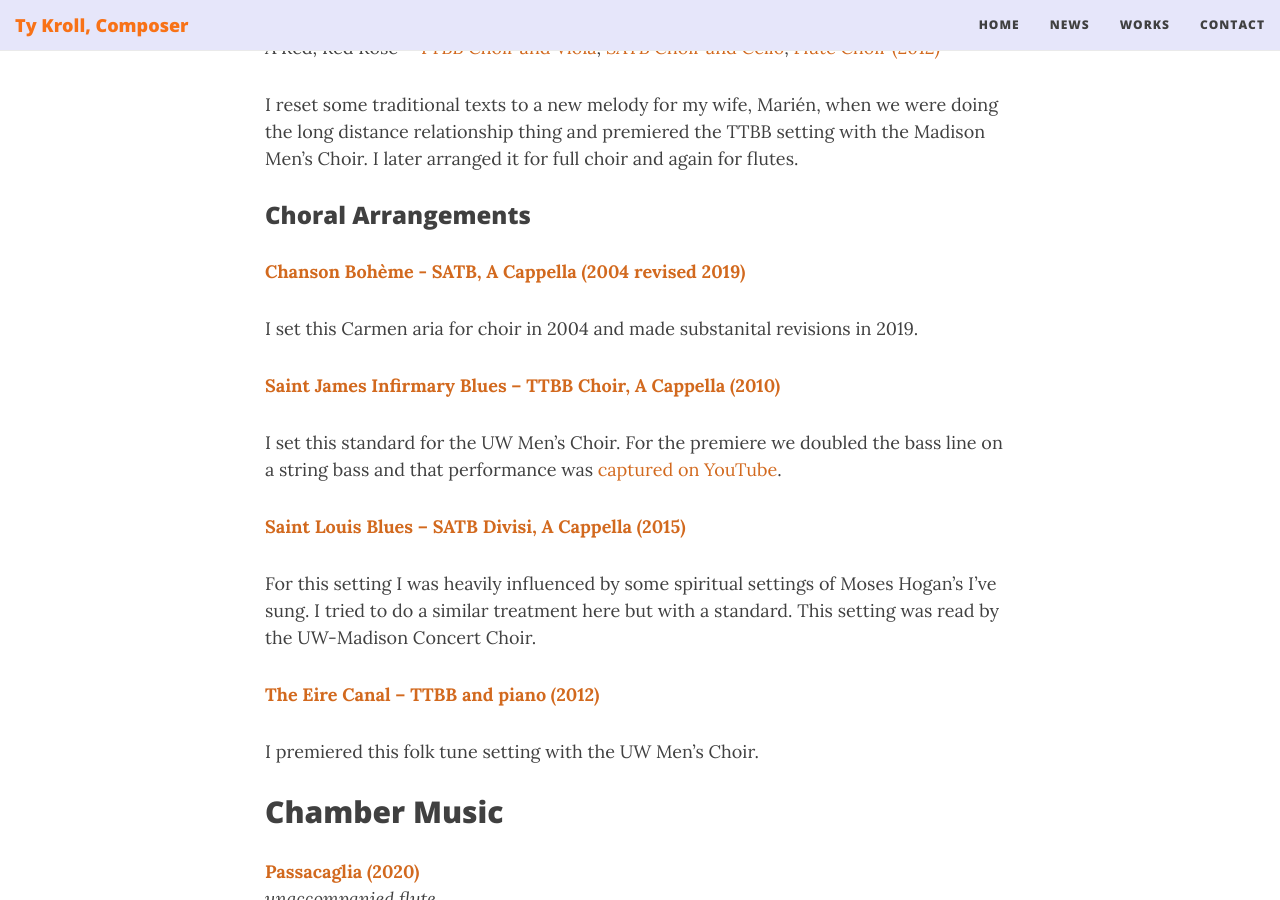
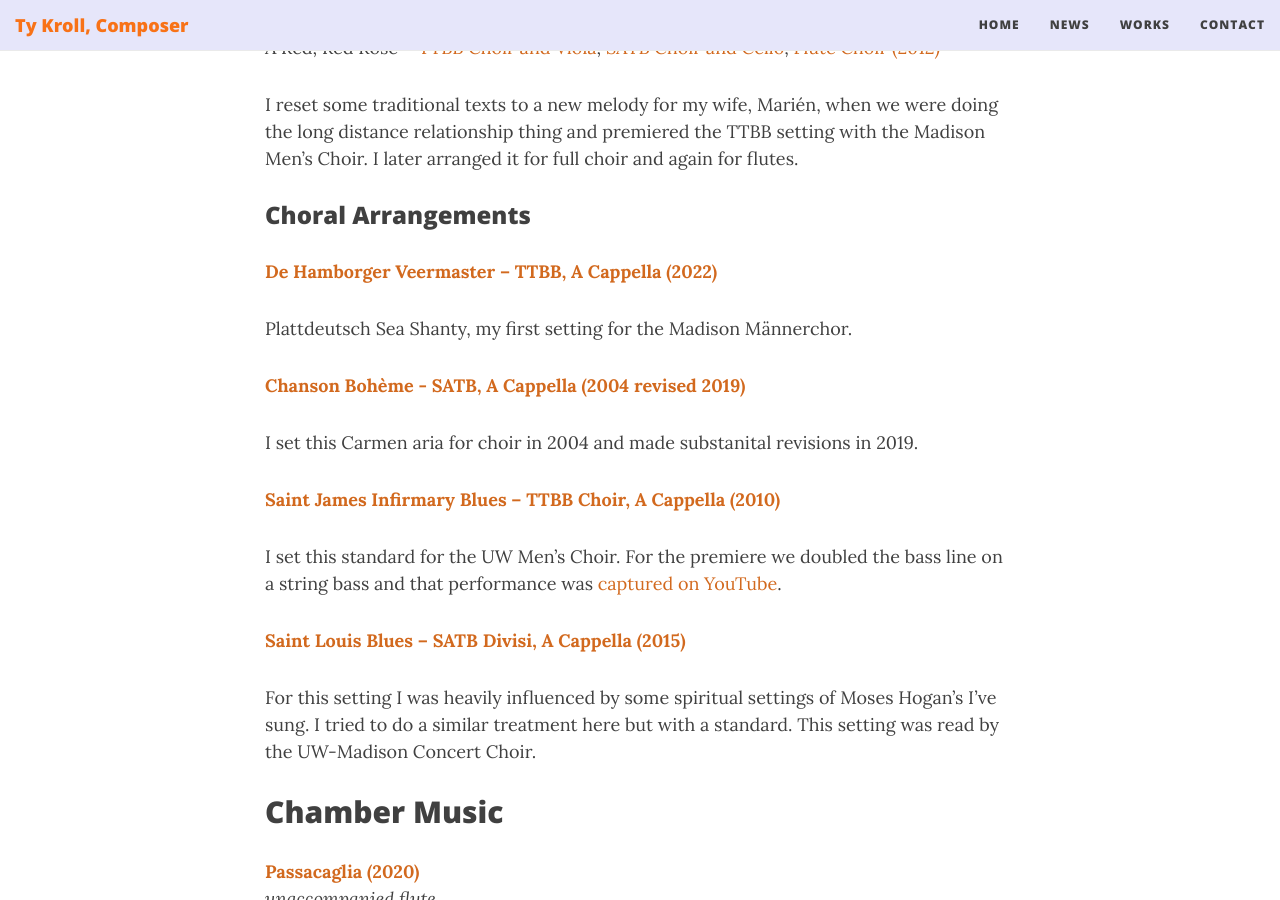
Before and after one commit to ctrueden/tykroll.com, a Jekyll site: the page built from works.md, in a window 1280 px wide and 900 px high, scrolled down 3204 px. Built offline with Jekyll 4.4.1, drawn with Linux system fonts in a browser that asks for light colours; nearby versions of some CDN libraries.

Commit message:
Update works.md

```diff
--- a/works.md
+++ b/works.md
@@ -76,6 +76,10 @@ I reset some traditional texts to a new melody for my wife, Marién, when we wer
 
 ### Choral Arrangements
 
+__[De Hamborger Veermaster – TTBB, A Cappella (2022)](https://www.musicnotes.com/sheetmusic/mtd.asp?ppn=MN0276332)__
+
+Plattdeutsch Sea Shanty, my first setting for the Madison Männerchor.
+
 __[Chanson Bohème - SATB, A Cappella (2004 revised 2019)](https://www.musicnotes.com/sheetmusic/mtd.asp?ppn=MN0201262)__
 
 I set this Carmen aria for choir in 2004 and made substanital revisions in 2019.
@@ -88,10 +92,6 @@ __[Saint Louis Blues – SATB Divisi, A Cappella (2015)](https://www.musicnotes.
 
 For this setting I was heavily influenced by some spiritual settings of Moses Hogan’s I’ve sung. I tried to do a similar treatment here but with a standard. This setting was read by the UW-Madison Concert Choir.
 
-__[The Eire Canal – TTBB and piano (2012)](https://www.musicnotes.com/sheetmusic/mtd.asp?ppn=MN0107110)__
-
-I premiered this folk tune setting with the UW Men’s Choir.
-
 ## Chamber Music
 
 __[Passacaglia (2020)](https://www.musicnotes.com/sheetmusic/mtd.asp?ppn=MN0224032)__
```
